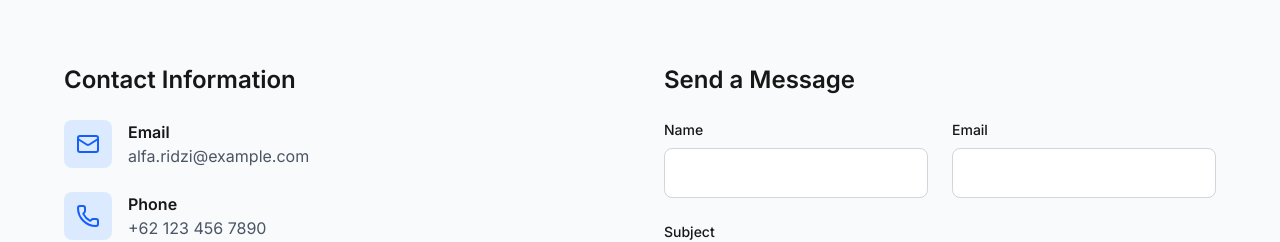
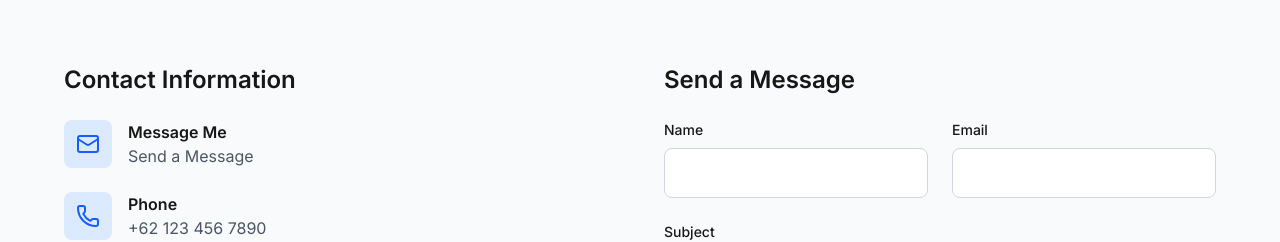
Before and after one commit to ridzidev/resume-alfaridzi, a Next.js app: page / in a window 1280 px wide. Shown: the part 3560-3802 px from the top of the page. Built offline with nearby package versions, Linux system fonts and the light colour scheme; no server answers; the database is empty.

Commit message:
feat: update contact section labels and add target attributes for external links

```diff
--- a/src/components/Contact.tsx
+++ b/src/components/Contact.tsx
@@ -71,9 +71,9 @@ export default function Contact() {
   const contactInfo = [
     {
       icon: Mail,
-      label: "Email",
-      value: "alfa.ridzi@example.com",
-      href: "mailto:alfa.ridzi@example.com"
+      label: "Message Me",
+      value: "Send a Message",
+      href: "#contact"
     },
     {
       icon: Phone,
@@ -130,6 +130,8 @@ export default function Contact() {
                     <h4 className="font-semibold">{info.label}</h4>
                     <a
                       href={info.href}
+                      target="_blank"
+                      rel="noopener noreferrer"
                       className="text-gray-600 dark:text-gray-300 hover:text-blue-600 dark:hover:text-blue-400 transition-colors duration-300"
                     >
                       {info.value}
@@ -144,6 +146,8 @@ export default function Contact() {
               <div className="flex space-x-4">
                 <a
                   href="https://github.com/ridzidev"
+                  target="_blank"
+                  rel="noopener noreferrer"
                   className="p-3 bg-gray-200 dark:bg-gray-700 rounded-lg hover:bg-blue-600 hover:text-white transition-colors duration-300"
                   aria-label="GitHub"
                 >
@@ -151,6 +155,8 @@ export default function Contact() {
                 </a>
                 <a
                   href="https://www.linkedin.com/in/ridzima/"
+                  target="_blank"
+                  rel="noopener noreferrer"
                   className="p-3 bg-gray-200 dark:bg-gray-700 rounded-lg hover:bg-blue-600 hover:text-white transition-colors duration-300"
                   aria-label="LinkedIn"
                 >
@@ -158,6 +164,8 @@ export default function Contact() {
                 </a>
                 <a
                   href="https://www.youtube.com/channel/UCqZFEuuBNIQ0KfS0wxXyrhQ"
+                  target="_blank"
+                  rel="noopener noreferrer"
                   className="p-3 bg-gray-200 dark:bg-gray-700 rounded-lg hover:bg-blue-600 hover:text-white transition-colors duration-300"
                   aria-label="Youtube"
                 >
```
